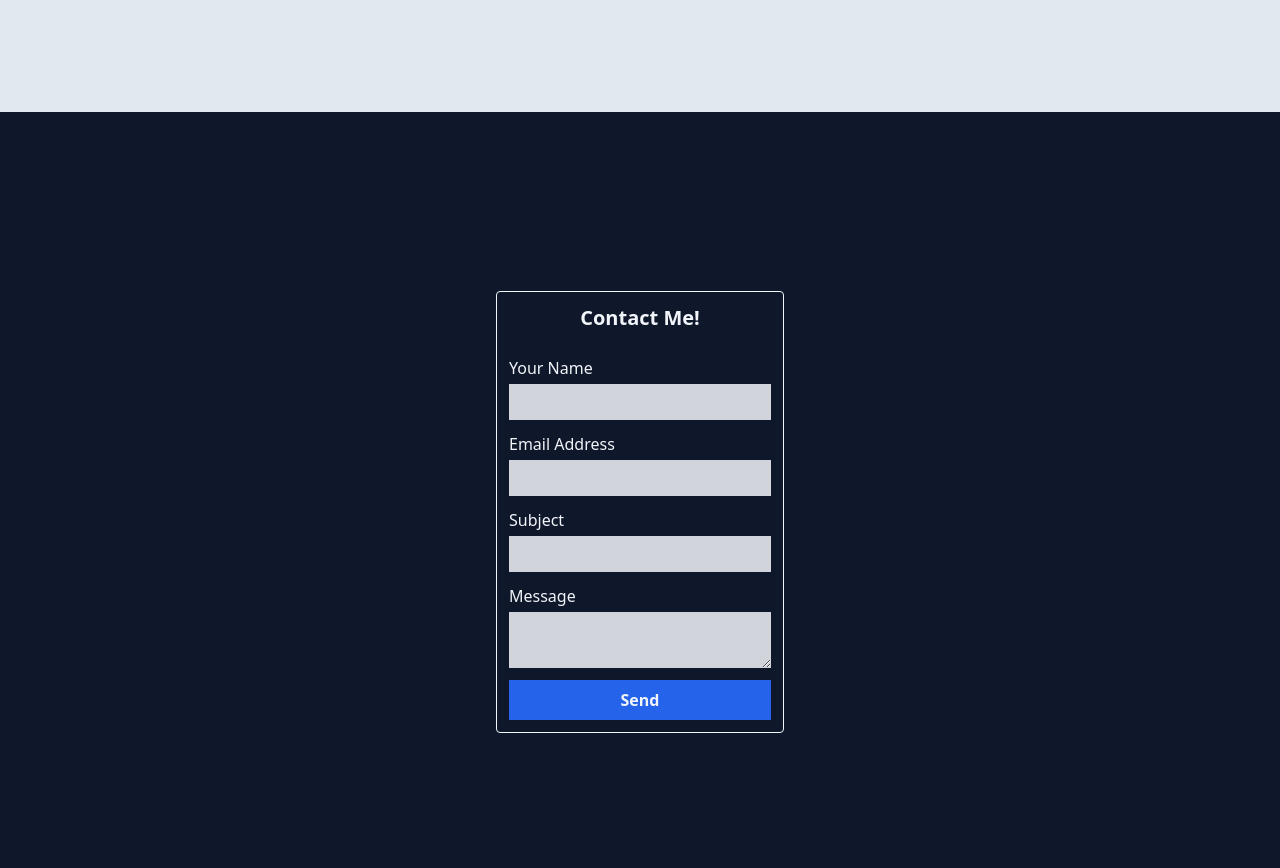
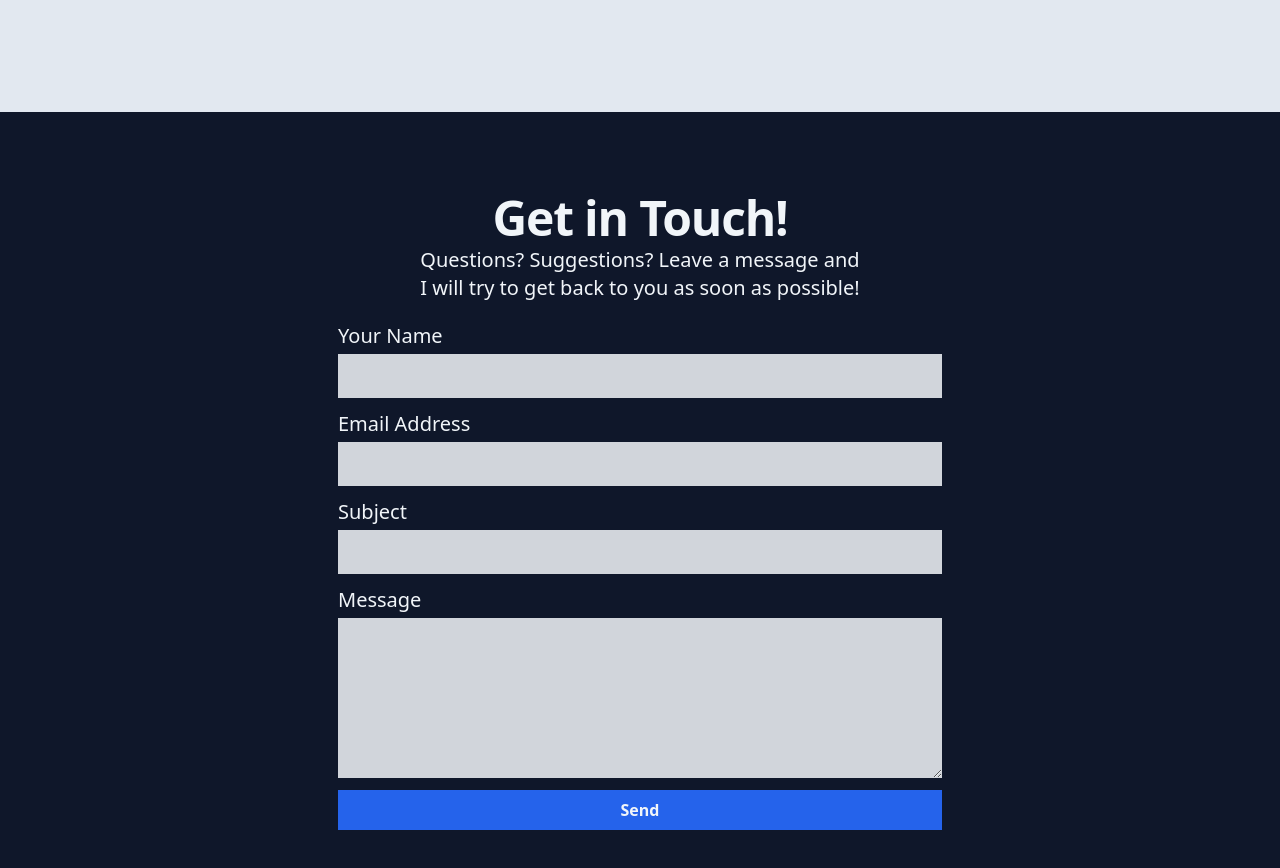
Before and after one commit to flcsn/portfolio-page, a React (Create React App) app: page / in a window 1280 px wide. Shown: the part 2288-3156 px from the top of the page. Built offline with nearby package versions, Linux system fonts and the light colour scheme.

Commit message:
improved styles and added breakpoints to Contact

```diff
--- a/src/components/Contact.js
+++ b/src/components/Contact.js
@@ -13,46 +13,51 @@ const Contact = () => {
   }
 
   return (
-    <section className='flex bg-slate-900 text-slate-100 min-w-screen min-h-screen'>
-      <div className='flex flex-col h-auto w-72 gap-3 m-auto p-3 border border-slate-100 rounded'>
-        <h2 className='text-xl mx-auto mb-3 font-semibold'>
-          Contact Me!
-        </h2>
-        <form className='flex flex-col gap-3 w-full h-full justify-between' onSubmit={handleSubmit}>
+    <section className='flex px-3 bg-slate-900 text-slate-100 min-w-screen min-h-screen'>
+      <div className='flex flex-col gap-5 w-72 m-auto p-3 sm:w-80 md:w-1/2'>
+        <div className='flex flex-col max-w-md gap-1 mx-auto text-center'>
+          <h2 className='text-3xl font-semibold tracking-tight sm:text-4xl md:text-5xl'>
+            Get in Touch!
+          </h2>
+          <p className='text-sm font-light sm:text-lg md:text-xl'>
+            Questions? Suggestions? Leave a message and I will try to get back to you as soon as possible!
+          </p>
+        </div>
+        <form className='flex flex-col w-full gap-3 justify-between' onSubmit={handleSubmit}>
           <div className='flex flex-col gap-1'>
-            <label>Your Name</label>
+            <label className='text-sm sm:text-lg md:text-xl'>Your Name</label>
             <input
-              className='w-full bg-gray-300 text-blue-900 p-2 text-sm'
+              className='p-2 bg-gray-300 text-blue-900 text-sm sm:text-lg md:text-xl'
               name='name'
               type='text'
             />
           </div>
           <div className='flex flex-col gap-1'>
-            <label>Email Address</label>
+            <label className='text-sm sm:text-lg md:text-xl'>Email Address</label>
             <input
-              className='w-full bg-gray-300 text-blue-900 p-2 text-sm'
+              className='p-2 bg-gray-300 text-blue-900 text-sm sm:text-lg md:text-xl'
               name='email'
               type='email'
             />
           </div>
           <div className='flex flex-col gap-1'>
-            <label>Subject</label>
+            <label className='text-sm sm:text-lg md:text-xl'>Subject</label>
             <input
-              className='w-full bg-gray-300  text-blue-900 p-2 text-sm'
+              className='p-2 bg-gray-300  text-blue-900 text-sm sm:text-lg md:text-xl'
               name='subject'
               type='text'
             />
           </div>
           <div className='flex flex-col gap-1'>
-            <label>Message</label>
+            <label className='text-sm sm:text-lg md:text-xl'>Message</label>
             <textarea
-              className='w-full bg-gray-300 text-blue-900 p-2 text-sm'
+              className='h-40 p-2 bg-gray-300 text-blue-900 text-sm sm:text-lg md:text-xl'
               name='message'
               defaultValue=''
             />
           </div>
           <button
-            className='w-full py-2 bg-blue-600 text-slate-100 font-semibold hover:bg-blue-700'
+            className='py-2 bg-blue-600 text-slate-100 font-semibold hover:bg-blue-700'
             type='submit'
           >
             Send
```
